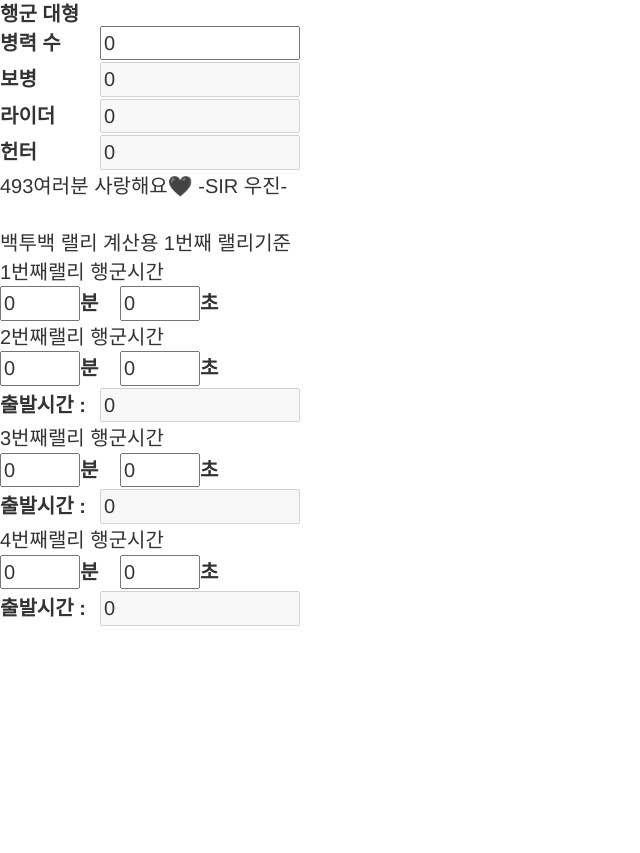
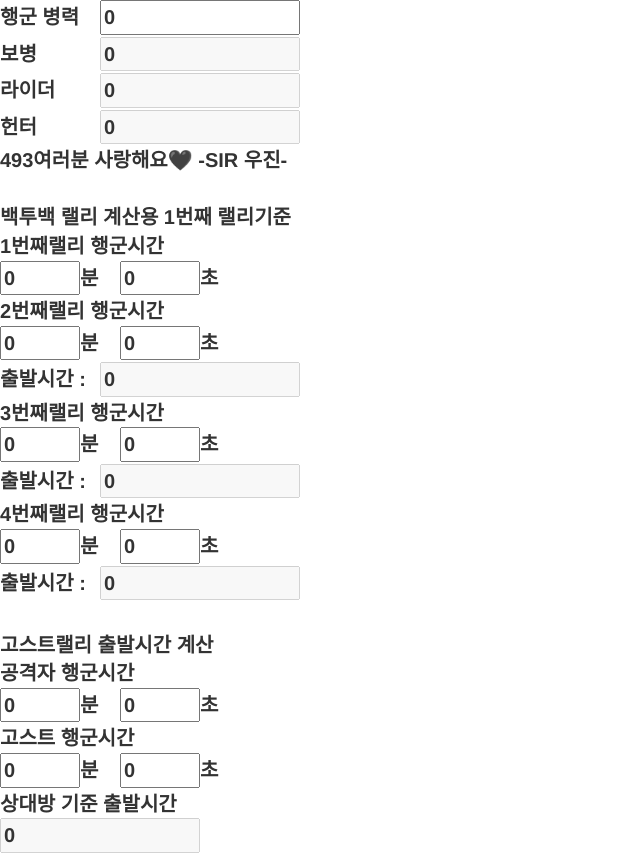
Before and after one commit to JooWooJin/unitset, a Vue app: page / in a window 1280 px wide. Shown: the whole page, without its empty margins (0-640 px from the left). Before the commit the page ends 800 px from the top, so only its background shows below. Built offline with nearby package versions, Linux system fonts and the light colour scheme.

Commit message:
final commit

```diff
--- a/src/App.vue
+++ b/src/App.vue
@@ -1,6 +1,6 @@
 <template>
   <div id="app">
-    <label>행군 대형 병력 수</label>
+    <label>행군 병력</label>
     <input type="number" v-model="all">
     <br>
     <label>보병</label>
@@ -45,12 +45,26 @@
     <label>출발시간 : </label>
     <input type="text" v-model="T4" disabled>
     <br>
+    <br>
+    <div>고스트랠리 출발시간 계산</div>
+    <div>공격자 행군시간</div>
+    <input type="number" v-model="BM1" style="width:80px">
+    <label style="width:40px">분</label>
+    <input type="number" v-model="BS1" style="width:80px">
+    <label style="width:40px">초</label>
+    <div>고스트 행군시간</div>
+    <input type="number" v-model="BM2" style="width:80px">
+    <label style="width:40px">분</label>
+    <input type="number" v-model="BS2" style="width:80px">
+    <label style="width:40px">초</label>
+    <br>
+    <div>상대방 기준 출발시간</div>
+    <input type="text" v-model="BT2" disabled>
 
   </div>
 </template>
 
 <script>
-
 export default {
   name: 'App2',
   data () {
@@ -70,7 +84,13 @@ export default {
         T1 : 0,
         T2 : 0,
         T3 : 0,
-        T4 : 0
+        T4 : 0,
+        BS1 : 0,
+        BS2 : 0,
+        BM1 : 0,
+        BM2 : 0,
+        BT1 : 0,
+        BT2 : 0,
     }
   },
   watch:{
@@ -136,6 +156,34 @@ export default {
               this.setTime();
           }
       }
+      },
+     'BS1': {
+      handler: function(val, oldVal) {
+          if(val != oldVal){
+              this.setBackToBack();
+          }
+        }
+      },
+     'BS2': {
+      handler: function(val, oldVal) {
+          if(val != oldVal){
+              this.setBackToBack();
+          }
+        }
+      },
+     'BM1': {
+      handler: function(val, oldVal) {
+          if(val != oldVal){
+              this.setBackToBack();
+          }
+        }
+      },
+     'BM2': {
+      handler: function(val, oldVal) {
+          if(val != oldVal){
+              this.setBackToBack();
+          }
+      }
      }
   },
   methods:{
@@ -146,7 +194,6 @@ export default {
     },
     setTime: function(){
         this.T1 = parseInt(this.M1*60)+parseInt(this.S1);
-        console.log(this.T1);
         var t2 = (300-((parseInt(this.M2)*60 + parseInt(this.S2)) - parseInt(this.T1)));
         if(parseInt(t2)%60>10)
             this.T2 = Math.floor(parseInt(t2)/60) + ':' + parseInt(t2)%60;
@@ -164,7 +211,15 @@ export default {
             this.T4 = Math.floor(t4/60)+ ':' + t4%60;
         else
             this.T4 = Math.floor(t4/60)+ ':0' + t4%60;
-    }
+    },
+    setBackToBack: function(){
+        this.BT1 = parseInt(this.BM1*60)+parseInt(this.BS1);
+        var bt = (300 - (parseInt(this.BT1) - (parseInt(this.BM2)*60 + parseInt(this.BS2))));
+        if(parseInt(bt)%60>10)
+            this.BT2 = Math.floor(parseInt(bt)/60) + ':' + parseInt(bt)%60;
+        else
+            this.BT2 = Math.floor(parseInt(bt)/60) + ':0' + parseInt(bt)%60;
+    },
   },
 }
 </script>
@@ -181,7 +236,7 @@ input{
 }
 div {
     font-size: 20px;
-    font-weigh: border;
+    font-weight:bold;
 }
 
 </style>
```
